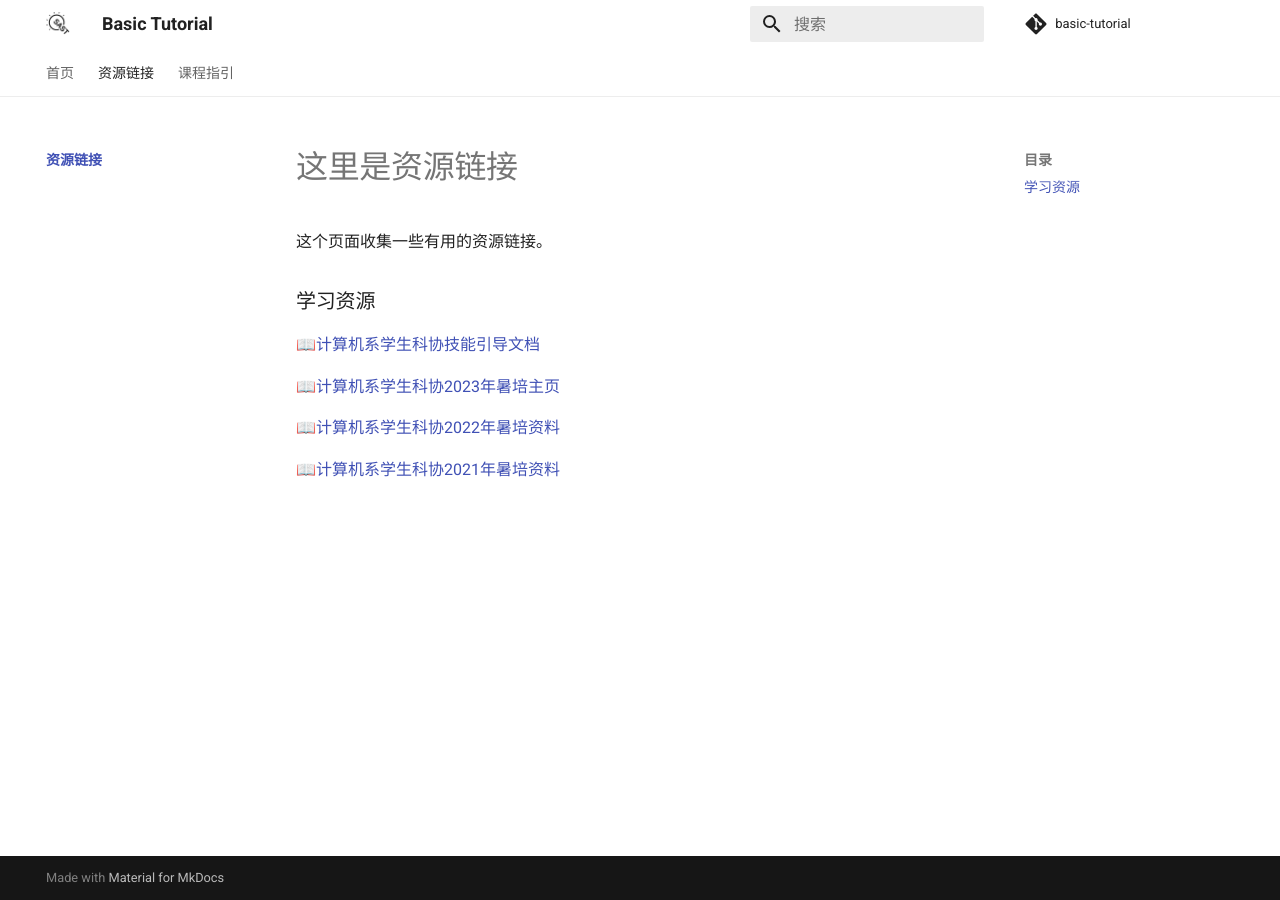
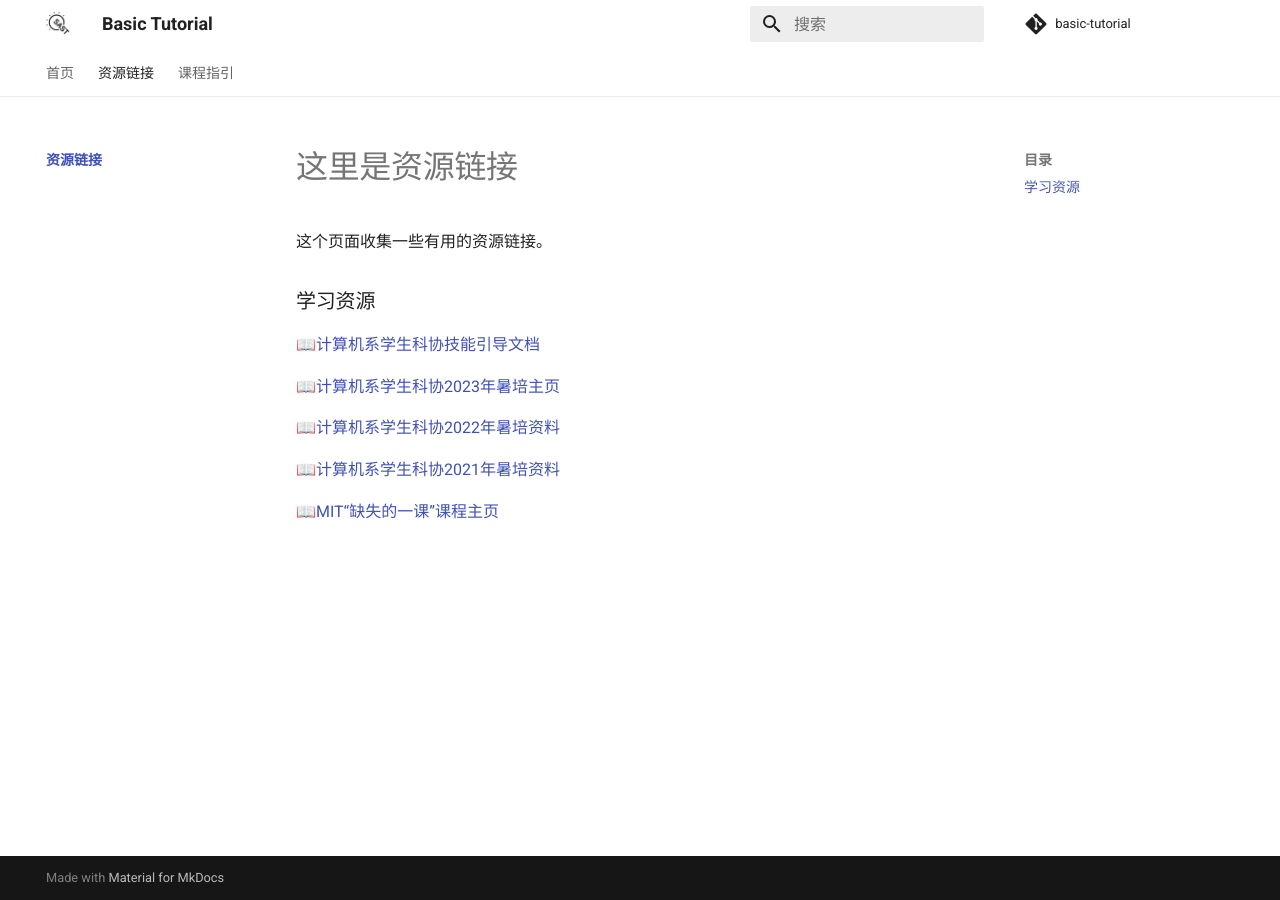
Before and after one commit to ChenMohan1010/basic-tutorial, an MkDocs documentation site: the page built from docs/links/index.md, in a window 1280 px wide. Built offline with MkDocs 1.6.1 and Material for MkDocs 9.7.7, drawn with Linux system fonts in a browser that asks for light colours; comment, search, counter and statistics services are not loaded.

Commit message:
add mit missing-semester link

```diff
--- a/docs/links/index.md
+++ b/docs/links/index.md
@@ -11,3 +11,5 @@
 📖[计算机系学生科协2022年暑培资料](https://zhaochen20.notion.site/3-0-806e58e167fa438e92b67c70c01ca727)
 
 📖[计算机系学生科协2021年暑培资料](https://cloud.tsinghua.edu.cn/d/276d435f204c429c9432/)
+
+📖[MIT“缺失的一课”课程主页](https://missing-semester-cn.github.io/)
```
